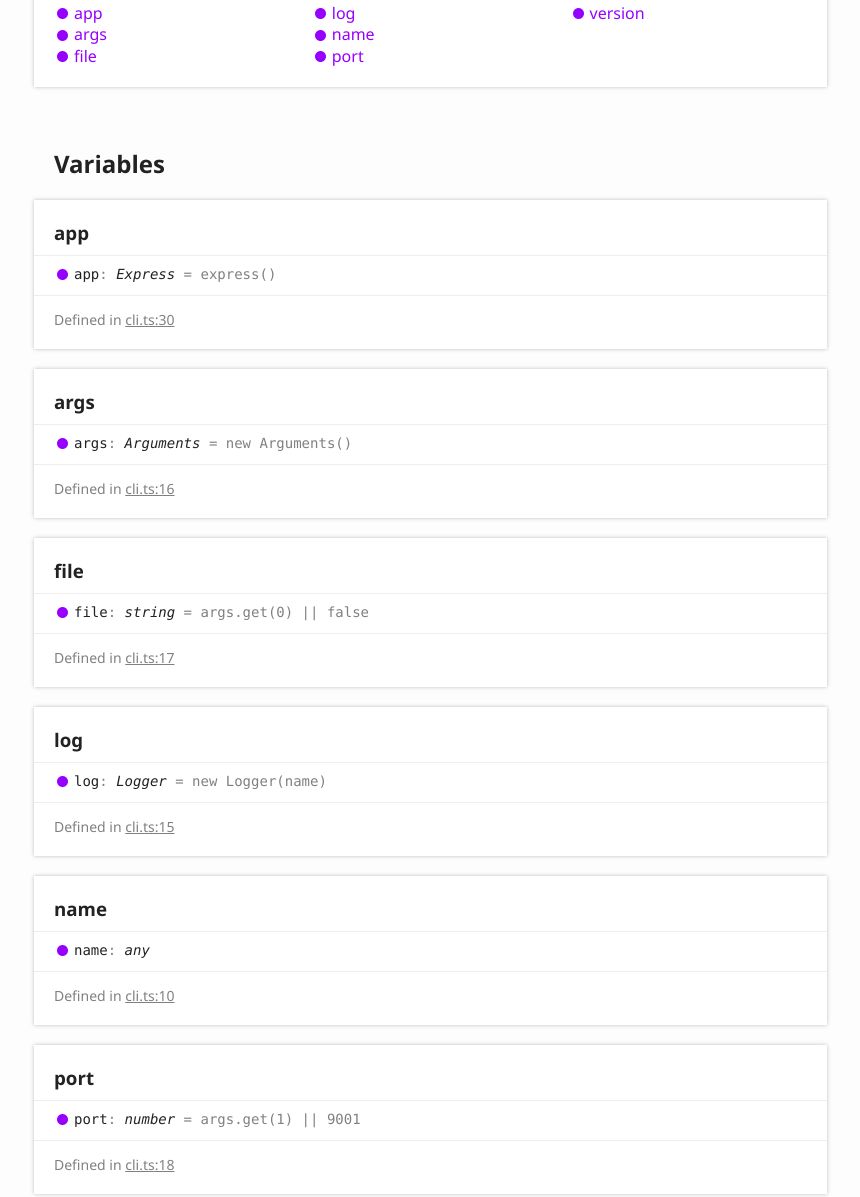
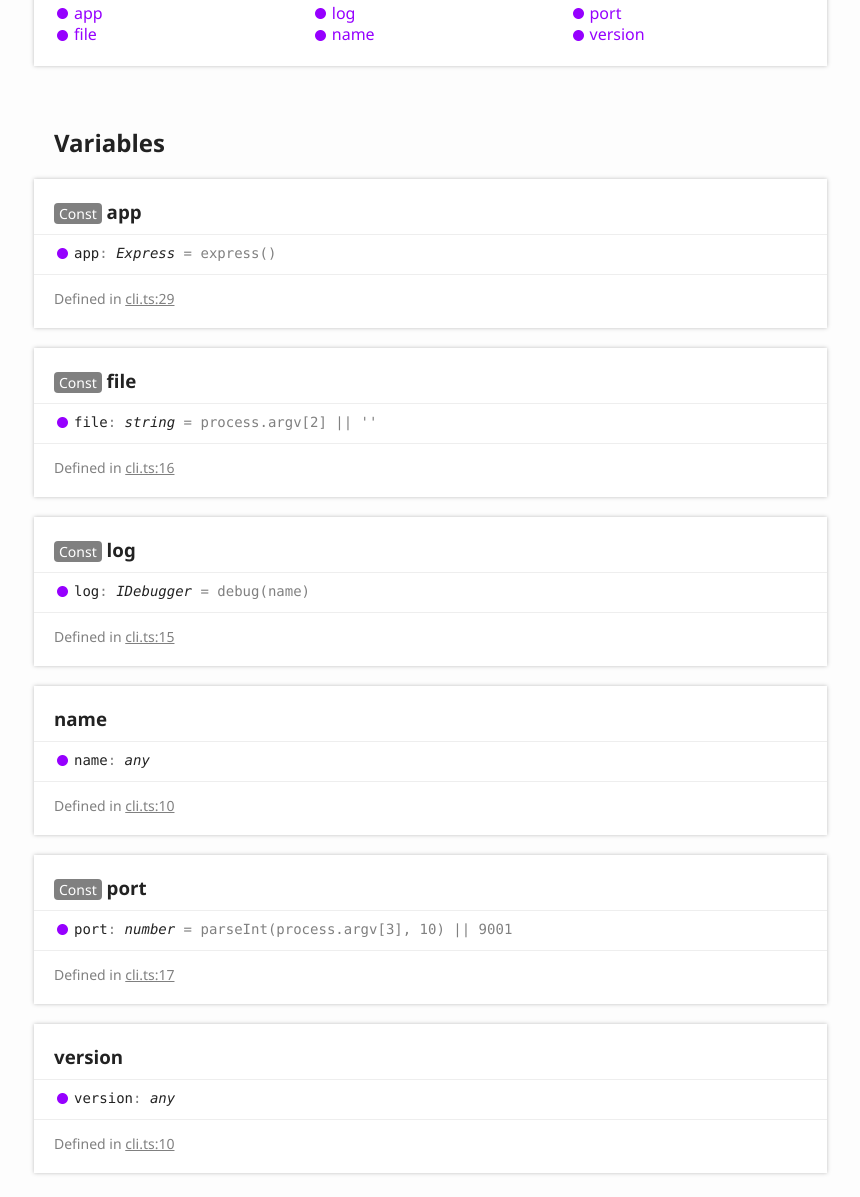
Before and after one commit to pascaliske/servejson, a website: page docs/globals.html in a window 1280 px wide. Shown: the part 314-1511 px from the top of the page, without its empty margins (6-866 px from the left). Drawn offline with Linux system fonts and the light colour scheme.

Commit message:
Release v1.1.0

```diff
--- a/docs/assets/js/search.js
+++ b/docs/assets/js/search.js
@@ -1,3 +1,3 @@
 var typedoc = typedoc || {};
             typedoc.search = typedoc.search || {};
-            typedoc.search.data = {"kinds":{"32":"Variable"},"rows":[{"id":0,"kind":32,"name":"name","url":"globals.html#name","classes":"tsd-kind-variable tsd-is-not-exported"},{"id":1,"kind":32,"name":"version","url":"globals.html#version","classes":"tsd-kind-variable tsd-is-not-exported"},{"id":2,"kind":32,"name":"log","url":"globals.html#log","classes":"tsd-kind-variable tsd-is-not-exported"},{"id":3,"kind":32,"name":"args","url":"globals.html#args","classes":"tsd-kind-variable tsd-is-not-exported"},{"id":4,"kind":32,"name":"file","url":"globals.html#file","classes":"tsd-kind-variable tsd-is-not-exported"},{"id":5,"kind":32,"name":"port","url":"globals.html#port","classes":"tsd-kind-variable tsd-is-not-exported"},{"id":6,"kind":32,"name":"app","url":"globals.html#app","classes":"tsd-kind-variable tsd-is-not-exported"}]};
+            typedoc.search.data = {"kinds":{"32":"Variable"},"rows":[{"id":0,"kind":32,"name":"name","url":"globals.html#name","classes":"tsd-kind-variable tsd-is-not-exported"},{"id":1,"kind":32,"name":"version","url":"globals.html#version","classes":"tsd-kind-variable tsd-is-not-exported"},{"id":2,"kind":32,"name":"log","url":"globals.html#log","classes":"tsd-kind-variable tsd-is-not-exported"},{"id":3,"kind":32,"name":"file","url":"globals.html#file","classes":"tsd-kind-variable tsd-is-not-exported"},{"id":4,"kind":32,"name":"port","url":"globals.html#port","classes":"tsd-kind-variable tsd-is-not-exported"},{"id":5,"kind":32,"name":"app","url":"globals.html#app","classes":"tsd-kind-variable tsd-is-not-exported"}]};
--- a/docs/globals.html
+++ b/docs/globals.html
@@ -71,7 +71,6 @@
 							<h3>Variables</h3>
 							<ul class="tsd-index-list">
 								<li class="tsd-kind-variable tsd-is-not-exported"><a href="globals.html#app" class="tsd-kind-icon">app</a></li>
-								<li class="tsd-kind-variable tsd-is-not-exported"><a href="globals.html#args" class="tsd-kind-icon">args</a></li>
 								<li class="tsd-kind-variable tsd-is-not-exported"><a href="globals.html#file" class="tsd-kind-icon">file</a></li>
 								<li class="tsd-kind-variable tsd-is-not-exported"><a href="globals.html#log" class="tsd-kind-icon">log</a></li>
 								<li class="tsd-kind-variable tsd-is-not-exported"><a href="globals.html#name" class="tsd-kind-icon">name</a></li>
@@ -86,41 +85,31 @@
 				<h2>Variables</h2>
 				<section class="tsd-panel tsd-member tsd-kind-variable tsd-is-not-exported">
 					<a name="app" class="tsd-anchor"></a>
-					<h3>app</h3>
+					<h3><span class="tsd-flag ts-flagConst">Const</span> app</h3>
 					<div class="tsd-signature tsd-kind-icon">app<span class="tsd-signature-symbol">:</span> <span class="tsd-signature-type">Express</span><span class="tsd-signature-symbol"> =&nbsp;express()</span></div>
 					<aside class="tsd-sources">
 						<ul>
-							<li>Defined in <a href="https://github.com/pascaliske/servejson/blob/77fcd4f/src/cli.ts#L30">cli.ts:30</a></li>
-						</ul>
-					</aside>
-				</section>
-				<section class="tsd-panel tsd-member tsd-kind-variable tsd-is-not-exported">
-					<a name="args" class="tsd-anchor"></a>
-					<h3>args</h3>
-					<div class="tsd-signature tsd-kind-icon">args<span class="tsd-signature-symbol">:</span> <span class="tsd-signature-type">Arguments</span><span class="tsd-signature-symbol"> =&nbsp;new Arguments()</span></div>
-					<aside class="tsd-sources">
-						<ul>
-							<li>Defined in <a href="https://github.com/pascaliske/servejson/blob/77fcd4f/src/cli.ts#L16">cli.ts:16</a></li>
+							<li>Defined in <a href="https://github.com/pascaliske/servejson/blob/5b7701a/src/cli.ts#L29">cli.ts:29</a></li>
 						</ul>
 					</aside>
 				</section>
 				<section class="tsd-panel tsd-member tsd-kind-variable tsd-is-not-exported">
 					<a name="file" class="tsd-anchor"></a>
-					<h3>file</h3>
-					<div class="tsd-signature tsd-kind-icon">file<span class="tsd-signature-symbol">:</span> <span class="tsd-signature-type">string</span><span class="tsd-signature-symbol"> =&nbsp;args.get(0) || false</span></div>
+					<h3><span class="tsd-flag ts-flagConst">Const</span> file</h3>
+					<div class="tsd-signature tsd-kind-icon">file<span class="tsd-signature-symbol">:</span> <span class="tsd-signature-type">string</span><span class="tsd-signature-symbol"> =&nbsp;process.argv[2] || &#x27;&#x27;</span></div>
 					<aside class="tsd-sources">
 						<ul>
-							<li>Defined in <a href="https://github.com/pascaliske/servejson/blob/77fcd4f/src/cli.ts#L17">cli.ts:17</a></li>
+							<li>Defined in <a href="https://github.com/pascaliske/servejson/blob/5b7701a/src/cli.ts#L16">cli.ts:16</a></li>
 						</ul>
 					</aside>
 				</section>
 				<section class="tsd-panel tsd-member tsd-kind-variable tsd-is-not-exported">
 					<a name="log" class="tsd-anchor"></a>
-					<h3>log</h3>
-					<div class="tsd-signature tsd-kind-icon">log<span class="tsd-signature-symbol">:</span> <span class="tsd-signature-type">Logger</span><span class="tsd-signature-symbol"> =&nbsp;new Logger(name)</span></div>
+					<h3><span class="tsd-flag ts-flagConst">Const</span> log</h3>
+					<div class="tsd-signature tsd-kind-icon">log<span class="tsd-signature-symbol">:</span> <span class="tsd-signature-type">IDebugger</span><span class="tsd-signature-symbol"> =&nbsp;debug(name)</span></div>
 					<aside class="tsd-sources">
 						<ul>
-							<li>Defined in <a href="https://github.com/pascaliske/servejson/blob/77fcd4f/src/cli.ts#L15">cli.ts:15</a></li>
+							<li>Defined in <a href="https://github.com/pascaliske/servejson/blob/5b7701a/src/cli.ts#L15">cli.ts:15</a></li>
 						</ul>
 					</aside>
 				</section>
@@ -130,17 +119,17 @@
 					<div class="tsd-signature tsd-kind-icon">name<span class="tsd-signature-symbol">:</span> <span class="tsd-signature-type">any</span></div>
 					<aside class="tsd-sources">
 						<ul>
-							<li>Defined in <a href="https://github.com/pascaliske/servejson/blob/77fcd4f/src/cli.ts#L10">cli.ts:10</a></li>
+							<li>Defined in <a href="https://github.com/pascaliske/servejson/blob/5b7701a/src/cli.ts#L10">cli.ts:10</a></li>
 						</ul>
 					</aside>
 				</section>
 				<section class="tsd-panel tsd-member tsd-kind-variable tsd-is-not-exported">
 					<a name="port" class="tsd-anchor"></a>
-					<h3>port</h3>
-					<div class="tsd-signature tsd-kind-icon">port<span class="tsd-signature-symbol">:</span> <span class="tsd-signature-type">number</span><span class="tsd-signature-symbol"> =&nbsp;args.get(1) || 9001</span></div>
+					<h3><span class="tsd-flag ts-flagConst">Const</span> port</h3>
+					<div class="tsd-signature tsd-kind-icon">port<span class="tsd-signature-symbol">:</span> <span class="tsd-signature-type">number</span><span class="tsd-signature-symbol"> =&nbsp;parseInt(process.argv[3], 10) || 9001</span></div>
 					<aside class="tsd-sources">
 						<ul>
-							<li>Defined in <a href="https://github.com/pascaliske/servejson/blob/77fcd4f/src/cli.ts#L18">cli.ts:18</a></li>
+							<li>Defined in <a href="https://github.com/pascaliske/servejson/blob/5b7701a/src/cli.ts#L17">cli.ts:17</a></li>
 						</ul>
 					</aside>
 				</section>
@@ -150,7 +139,7 @@
 					<div class="tsd-signature tsd-kind-icon">version<span class="tsd-signature-symbol">:</span> <span class="tsd-signature-type">any</span></div>
 					<aside class="tsd-sources">
 						<ul>
-							<li>Defined in <a href="https://github.com/pascaliske/servejson/blob/77fcd4f/src/cli.ts#L10">cli.ts:10</a></li>
+							<li>Defined in <a href="https://github.com/pascaliske/servejson/blob/5b7701a/src/cli.ts#L10">cli.ts:10</a></li>
 						</ul>
 					</aside>
 				</section>
@@ -168,9 +157,6 @@
 				<ul class="before-current">
 					<li class=" tsd-kind-variable tsd-is-not-exported">
 						<a href="globals.html#app" class="tsd-kind-icon">app</a>
-					</li>
-					<li class=" tsd-kind-variable tsd-is-not-exported">
-						<a href="globals.html#args" class="tsd-kind-icon">args</a>
 					</li>
 					<li class=" tsd-kind-variable tsd-is-not-exported">
 						<a href="globals.html#file" class="tsd-kind-icon">file</a>
--- a/package.json
+++ b/package.json
@@ -7,7 +7,7 @@
     "url": "https://pascal-iske.de"
   },
   "license": "MIT",
-  "version": "1.0.3",
+  "version": "1.1.0",
   "repository": {
     "url": "https://github.com/pascaliske/servejson.git",
     "type": "git"
```
Also changed, not shown: docs/index.html (+3 -8 lines).
